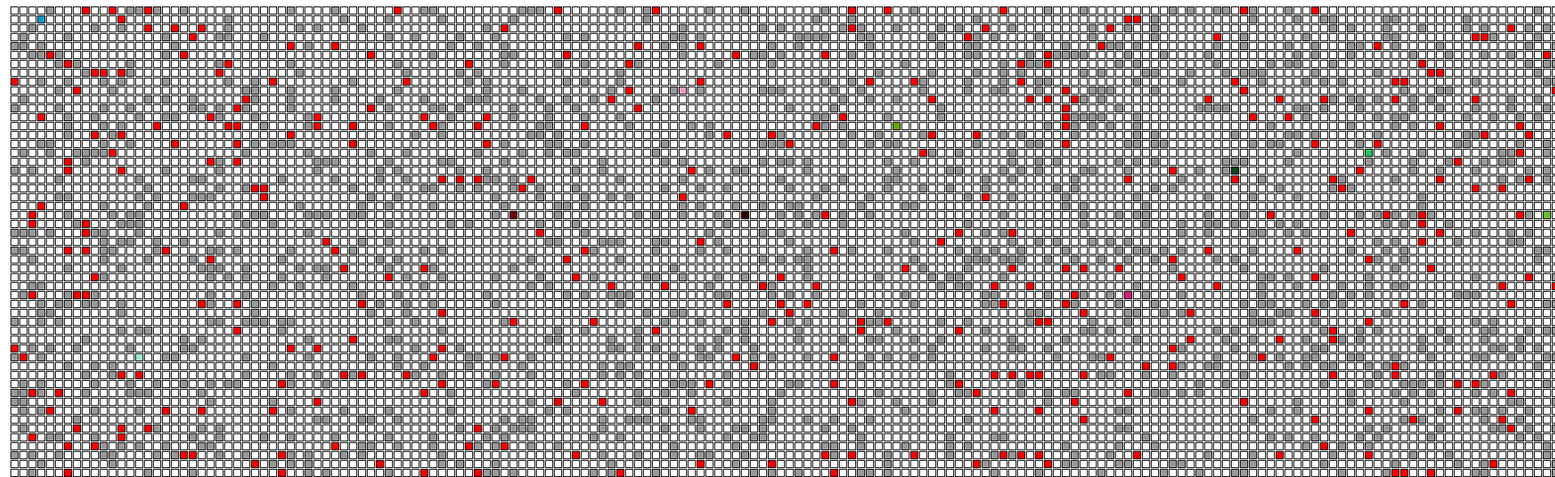
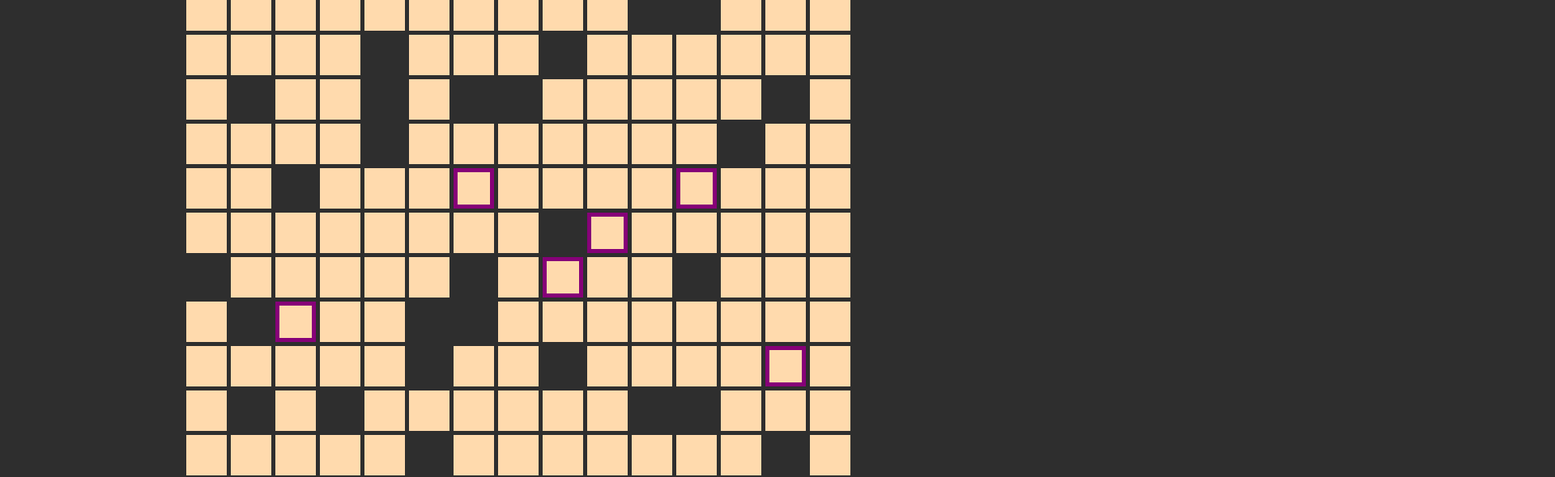
Before and after one commit to AnsarIKz/CBS-Multi-Agent-Pathfinding, a website: page http/index.html in a window 1280 px wide. Shown: the top 590 px of the page at 81% size, 1920 px wide, since content can reach past the window. Drawn offline with Linux system fonts and the light colour scheme.

Commit message:
http update style

```diff
--- a/http/script.js
+++ b/http/script.js
@@ -72,12 +72,23 @@ async function onload() {
 
     return color;
   }
+  let maxStep = Math.max(
+    ...Object.keys(agentPaths).map((item) => agentPaths[item].length)
+  );
 
-  timeSlider.addEventListener("input", function () {
-    const currentTime = parseInt(this.value);
-    clearPaths();
-    updatePaths(currentTime);
-  });
+  let isStepNow = false;
+  async function start() {
+    for (let currentStep = 0; currentStep < maxStep - 1; currentStep++) {
+      if (!isStepNow) {
+        isStepNow = true;
+        setTimeout(() => {
+          clearPaths();
+          updatePaths(currentStep);
+          isStepNow = false;
+        }, 500);
+      }
+    }
+  }
 
   function clearPaths() {
     const agentPathsDivs = document.querySelectorAll(".agent-path");
@@ -86,6 +97,7 @@ async function onload() {
 
   createGrid();
   updatePaths(0);
+  start();
 }
 
 onload();
--- a/http/style.css
+++ b/http/style.css
@@ -1,20 +1,30 @@
+body {
+    display: flex;
+    align-items: center;
+    flex-direction: column;
+    background-color: rgb(46, 46, 46);
+    justify-content: center;
+    height: 100vh;
+}
+
 #grid-container {
+
     display: grid;
-    grid-template-columns: repeat(200, 10px);
-    grid-gap: 1px;
+    grid-template-columns: repeat(15, 50px);
+    grid-gap: 5px;
     margin: 5px;
 }
 
 .cell {
-    width: 10px;
-    height: 10px;
-    border: 1px solid #000;
+    width: 50px;
+    height: 50px;
+    background-color: rgb(255, 218, 173);
     box-sizing: border-box;
     position: relative;
 }
 
 .stone {
-    background-color: #999;
+    background-color:  rgb(46, 46, 46);
 }
 
 .agent-path {
@@ -24,5 +34,5 @@
 }
 
 .portal {
-    background-color: red;
+    border:5px solid #860078;
 }
```
